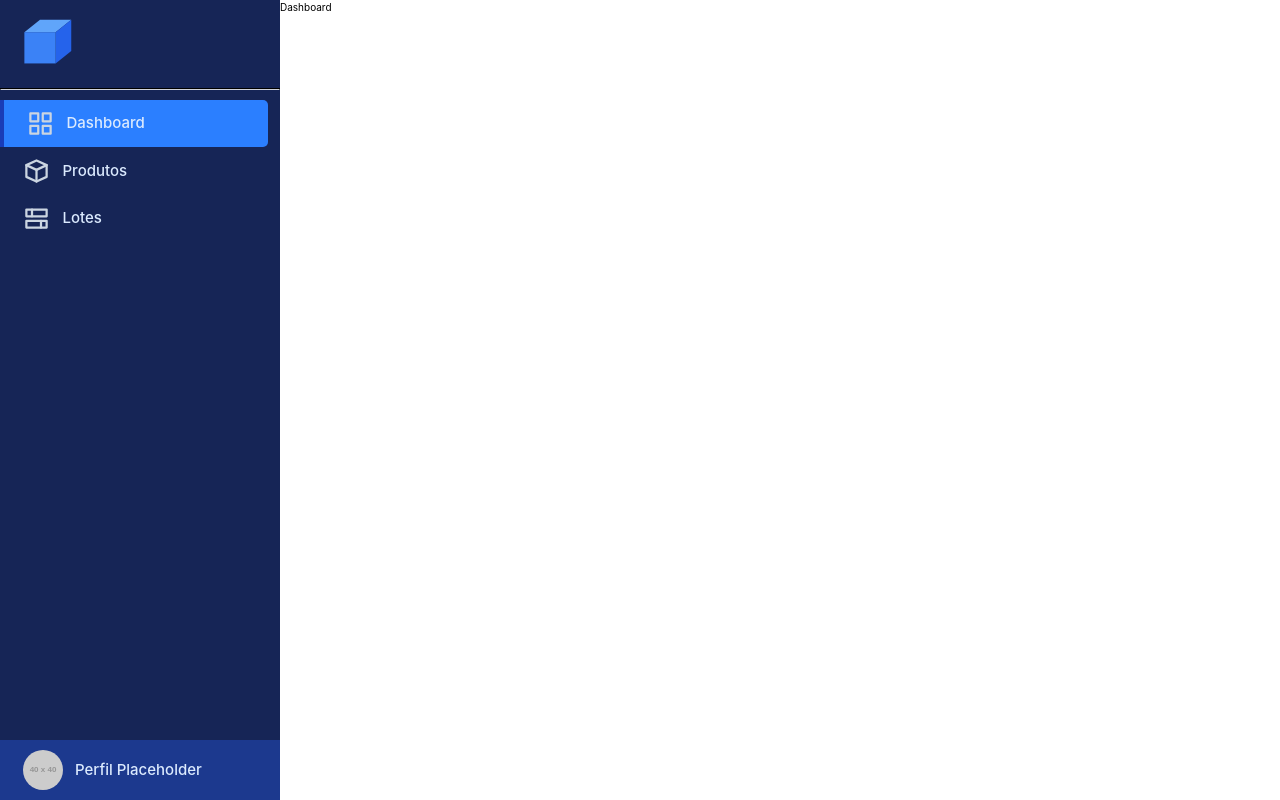
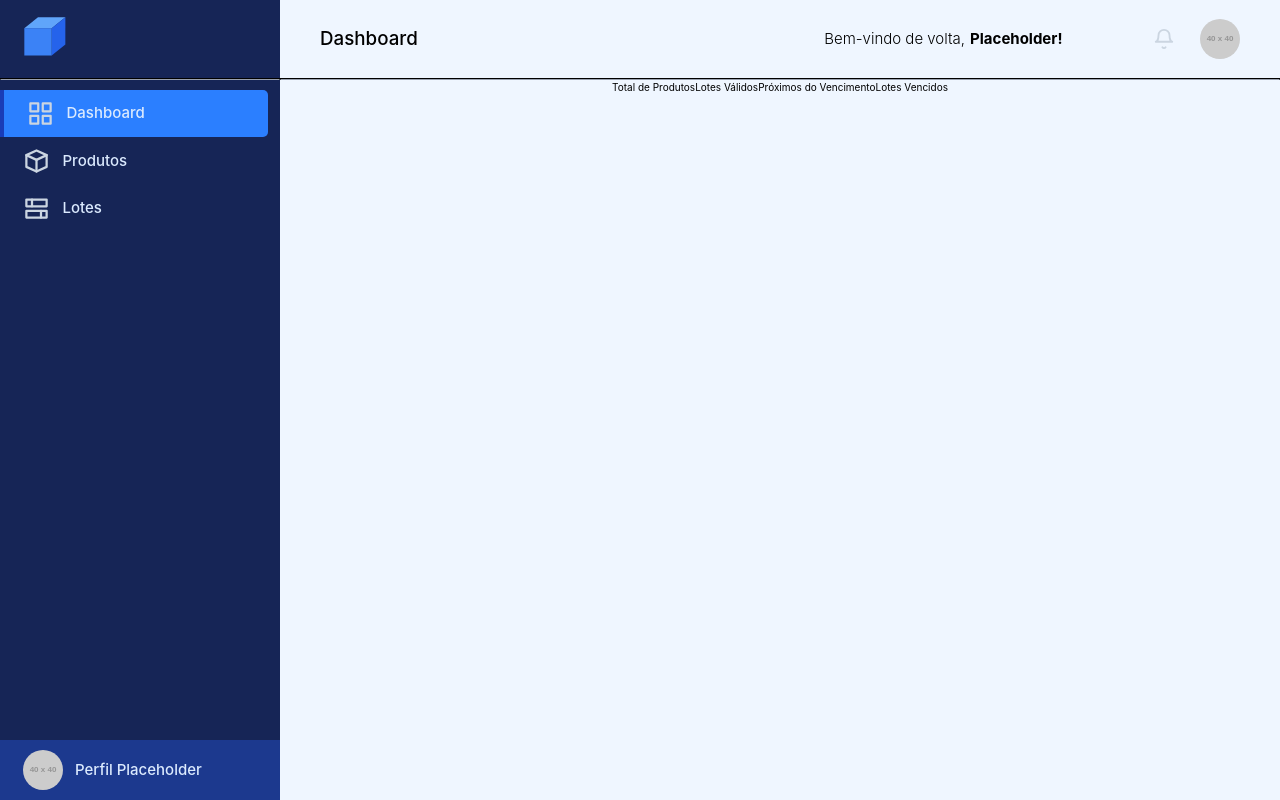
Before and after one commit to gustavo-gsilva/controle-de-validade, a React (Vite) app in the folder frontend/: page / in a window 1280 px wide. Built offline with nearby package versions, Linux system fonts and the light colour scheme.

Commit message:
(ui) criado o componente header

```diff
--- /dev/null
+++ b/frontend/src/components/Header.tsx
@@ -0,0 +1,51 @@
+import { useLocation } from "react-router-dom";
+
+import notificationIcon from "../assets/notification_bell_icon.svg";
+
+function Header() {
+   const location = useLocation();
+
+   const pageTitles: Record<string, string> = {
+      "/": "Dashboard",
+      "/products": "Produtos",
+      "/batches": "Lotes",
+   };
+
+   const title = pageTitles[location.pathname];
+
+   return (
+      <header className="w-full">
+         <div className="h-31 flex justify-between items-center">
+            <h1 className="text-3xl font-medium ml-16">{title}</h1>
+
+            <div className="flex items-center gap-36">
+               <div className="flex gap-2">
+                  <p className="text-2xl font-light">Bem-vindo de volta,</p>
+
+                  <strong className="text-2xl">Placeholder!</strong>
+               </div>
+
+               <div className="flex gap-10 mr-16">
+                  <button className="cursor-pointer">
+                     <img
+                        className="w-9"
+                        src={notificationIcon}
+                        alt="ícone de notificação"
+                     />
+                  </button>
+
+                  <img
+                     className="rounded-4xl"
+                     src="https://placehold.co/40x40"
+                     alt="foto de perfil do usuário"
+                  />
+               </div>
+            </div>
+         </div>
+
+         <div className="border border-b-gray-400"></div>
+      </header>
+   );
+}
+
+export default Header;
--- a/frontend/src/components/SlideBar.tsx
+++ b/frontend/src/components/SlideBar.tsx
@@ -29,9 +29,11 @@ function Slidebar() {
    return (
       <aside className="flex flex-col justify-between w-md h-screen bg-blue-950">
          <div className="flex flex-col">
-            <img className="w-32" src={logo} alt="Logo" />
+            <div>
+               <img className="w-28 ml-1" src={logo} alt="Logo" />
 
-            <div className="border border-b-gray-300 mt-3"></div>
+               <div className="border border-b-gray-400 mt-3"></div>
+            </div>
 
             <nav className="pr-5 pt-4">
                <ul>
@@ -63,7 +65,7 @@ function Slidebar() {
             <img
                className="rounded-4xl"
                src="https://placehold.co/40x40"
-               alt="Foto de perfil"
+               alt="foto de perfil"
             />
 
             <h3 className="text-2xl text-blue-100 font-medium">
--- a/frontend/src/layouts/DashboardLayout.tsx
+++ b/frontend/src/layouts/DashboardLayout.tsx
@@ -1,4 +1,5 @@
 import Slidebar from "../components/SlideBar";
+import Header from "../components/Header";
 
 interface Props {
    children: React.ReactNode;
@@ -6,10 +7,14 @@ interface Props {
 
 function DashboardLayout({ children }: Props) {
    return (
-      <div className="flex">
+      <div className="flex h-screen bg-blue-50">
          <Slidebar />
 
-         <main>{children}</main>
+         <div className="flex flex-col flex-1">
+            <Header />
+
+            <main className="flex-1">{children}</main>
+         </div>
       </div>
    );
 }
--- a/frontend/src/pages/Batches.tsx
+++ b/frontend/src/pages/Batches.tsx
@@ -3,7 +3,7 @@ import DashboardLayout from "../layouts/DashboardLayout";
 function Batches() {
    return (
       <DashboardLayout>
-         <h2>Lotes</h2>
+         <h2></h2>
       </DashboardLayout>
    );
 }
--- a/frontend/src/pages/Dashboard.tsx
+++ b/frontend/src/pages/Dashboard.tsx
@@ -4,7 +4,23 @@ function DashBoard() {
    return (
       <div>
          <DashboardLayout>
-            <h1>Dashboard</h1>
+            <div className="flex justify-center">
+               <div>
+                  <p>Total de Produtos</p>
+               </div>
+
+               <div>
+                  <p>Lotes Válidos</p>
+               </div>
+
+               <div>
+                  <p>Próximos do Vencimento</p>
+               </div>
+
+               <div>
+                  <p>Lotes Vencidos</p>
+               </div>
+            </div>
          </DashboardLayout>
       </div>
    );
--- a/frontend/src/pages/Products.tsx
+++ b/frontend/src/pages/Products.tsx
@@ -3,7 +3,7 @@ import DashboardLayout from "../layouts/DashboardLayout";
 function Products() {
    return (
       <DashboardLayout>
-         <h2>Produtos</h2>
+         <h2></h2>
       </DashboardLayout>
    )
 }
```
Also changed, not shown: frontend/src/assets/notification_bell_icon.svg (added).
